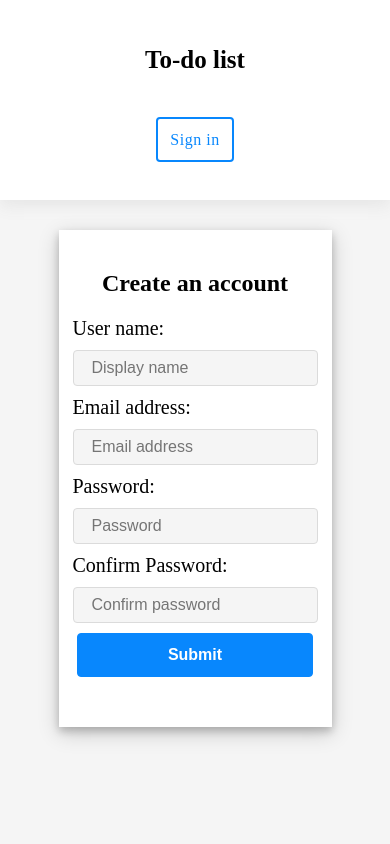
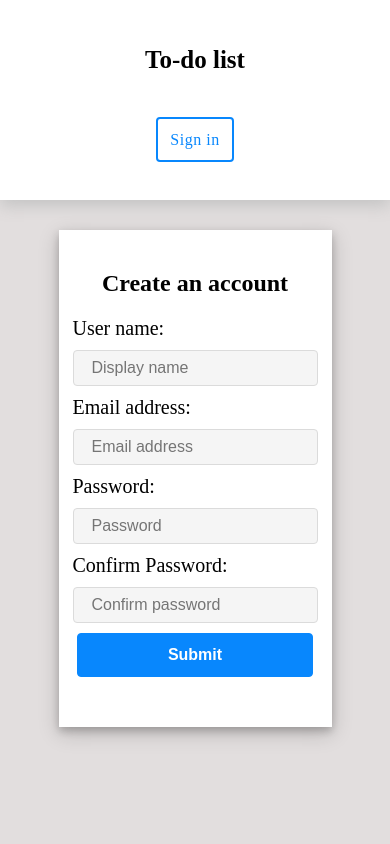
Before and after one commit to calvinpete/To-do-list-app, a Python web app: template templates/UI/signup.html in a window 390 px wide. Run offline with Jinja, Linux system fonts and the light colour scheme; the template is opened without the code that fills it, so the values that code supplies are empty.

Commit message:
[Delivers #160514571] modify media query and change background color

```diff
--- a/static/styles/main.css
+++ b/static/styles/main.css
@@ -4,7 +4,7 @@
 }
 
 body {
-    background-color:#F5F5F5;
+    background-color:rgb(226, 222, 222);
     font-family: 'Times New Roman', Times, serif;
     margin: 0;
 }
@@ -16,7 +16,7 @@ body {
     overflow: hidden;
     background-color: #FFFFFF;
     padding: 20px 10px;
-    box-shadow: 0 6px 15px 0 rgb(230, 230, 230);
+    box-shadow: 0 6px 15px 0 rgb(196, 196, 196);
 }
 
 .header a {
```
